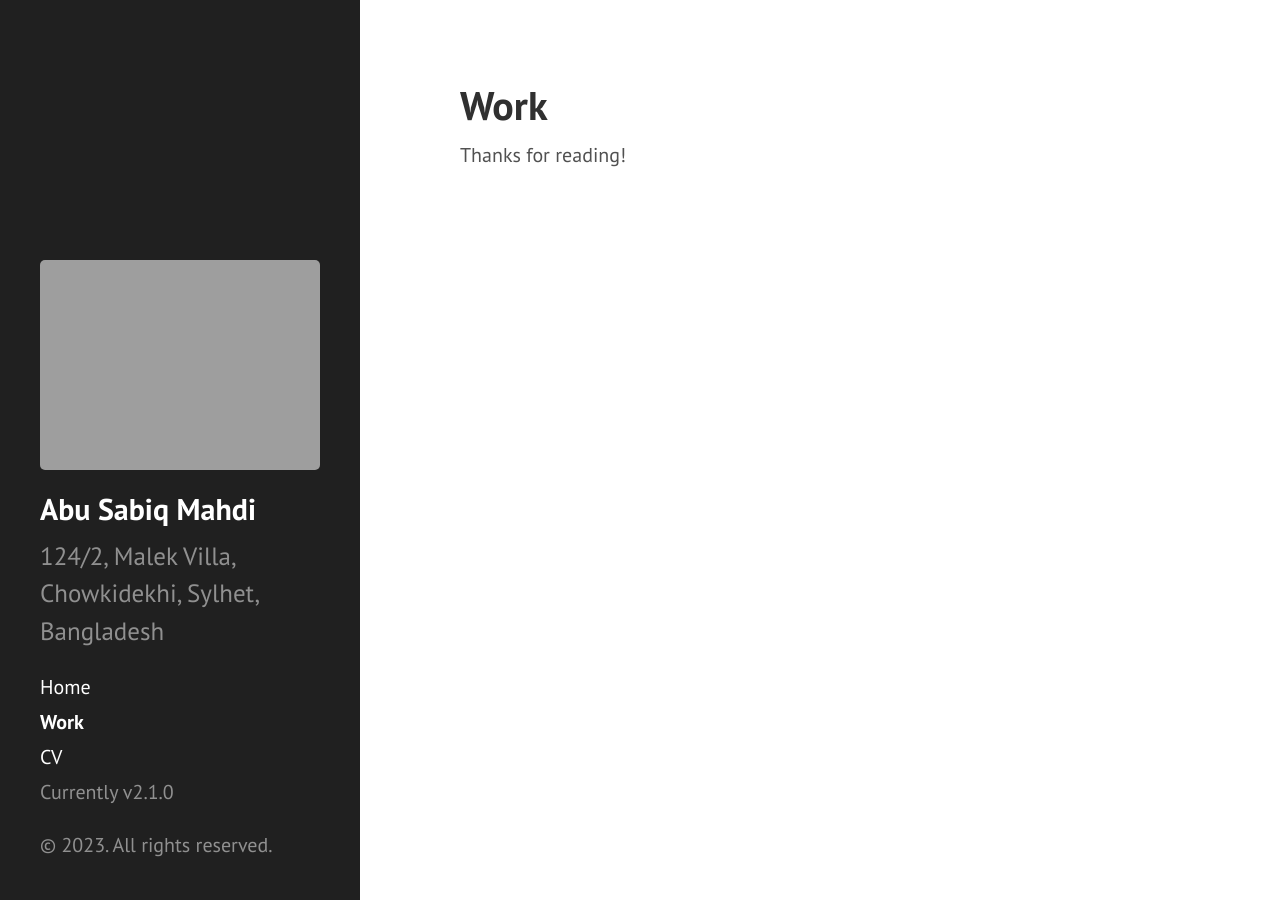
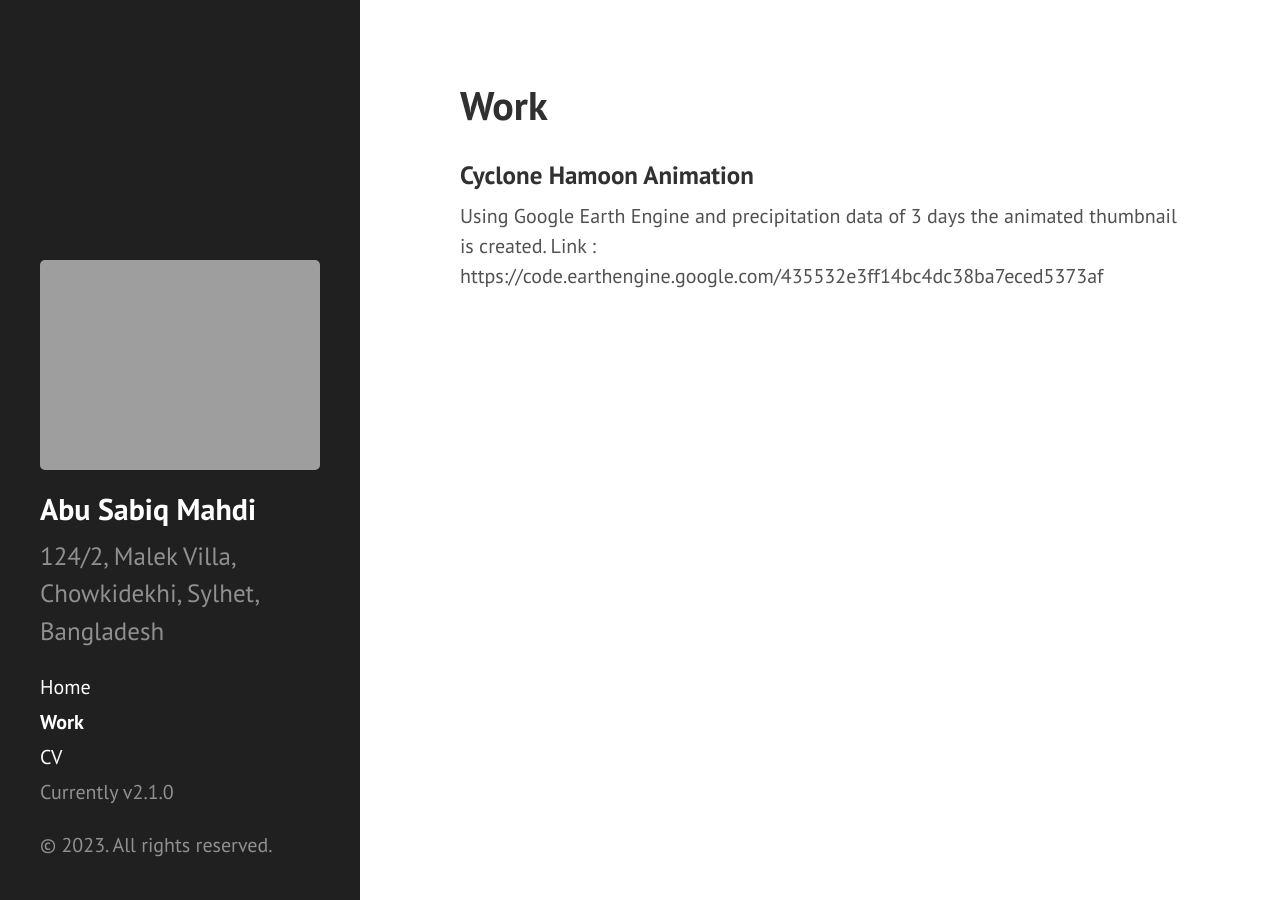
Before and after one commit to asmahdi/asmahdi.github.io, a Jekyll site: the page built from docs/work.md, in a window 1280 px wide. Built offline with Jekyll 4.4.1, drawn with Linux system fonts in a browser that asks for light colours.

Commit message:
Update work.md

```diff
--- a/docs/work.md
+++ b/docs/work.md
@@ -5,5 +5,6 @@ title: Work
 ---
 
 
-
-Thanks for reading!
+### Cyclone Hamoon Animation
+Using Google Earth Engine and precipitation data of 3 days the animated thumbnail is created.
+Link : https://code.earthengine.google.com/435532e3ff14bc4dc38ba7eced5373af
```
